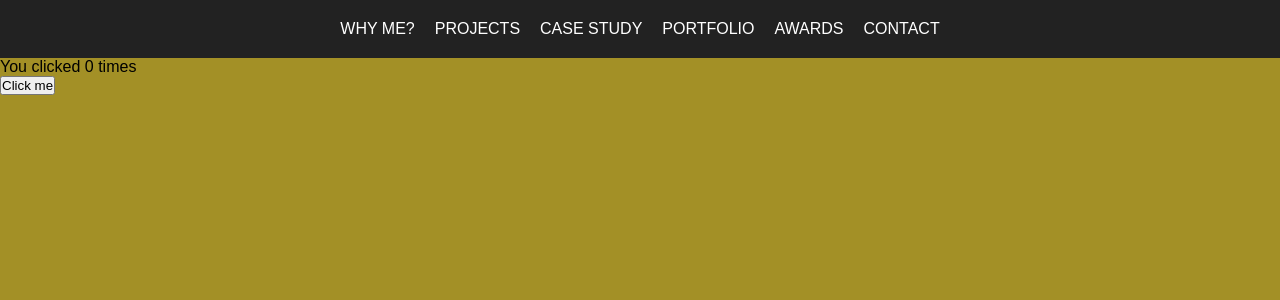
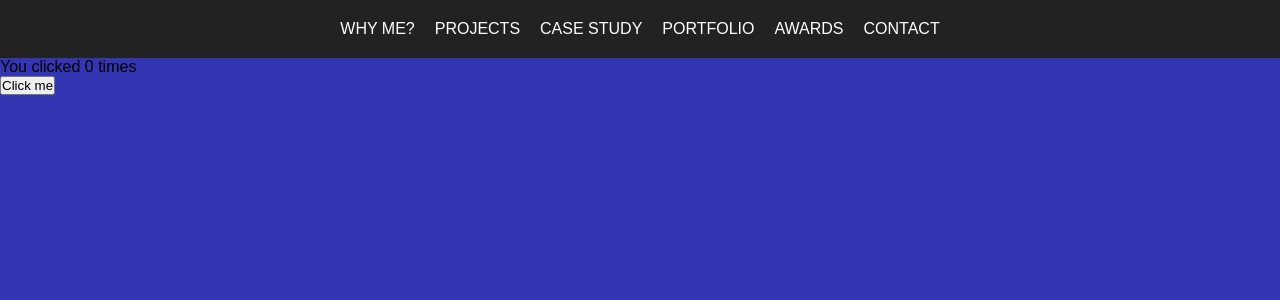
Before and after one commit to jayoharedee/assignment, a React app: page / in a window 1280 px wide. Shown: the top 300 px of the page. Built offline with nearby package versions, Linux system fonts and the light colour scheme.

Commit message:
color-change

```diff
--- a/src/scss/style.scss
+++ b/src/scss/style.scss
@@ -1,3 +1,3 @@
 body {
-  background-color: rgb(163, 144, 38);
+  background-color: rgb(51, 53, 179);
 }
```
